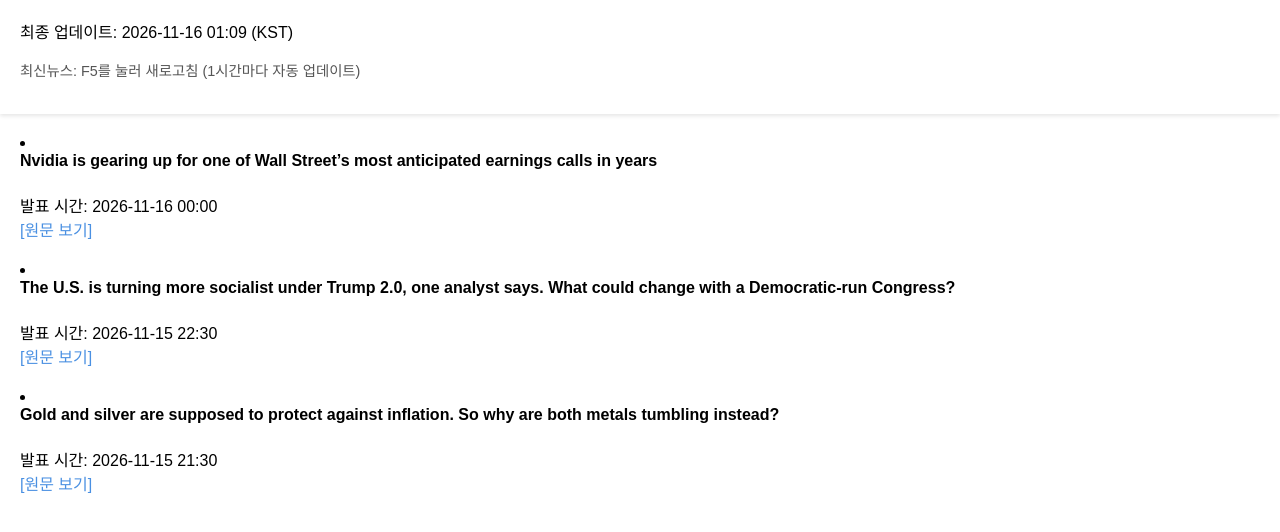
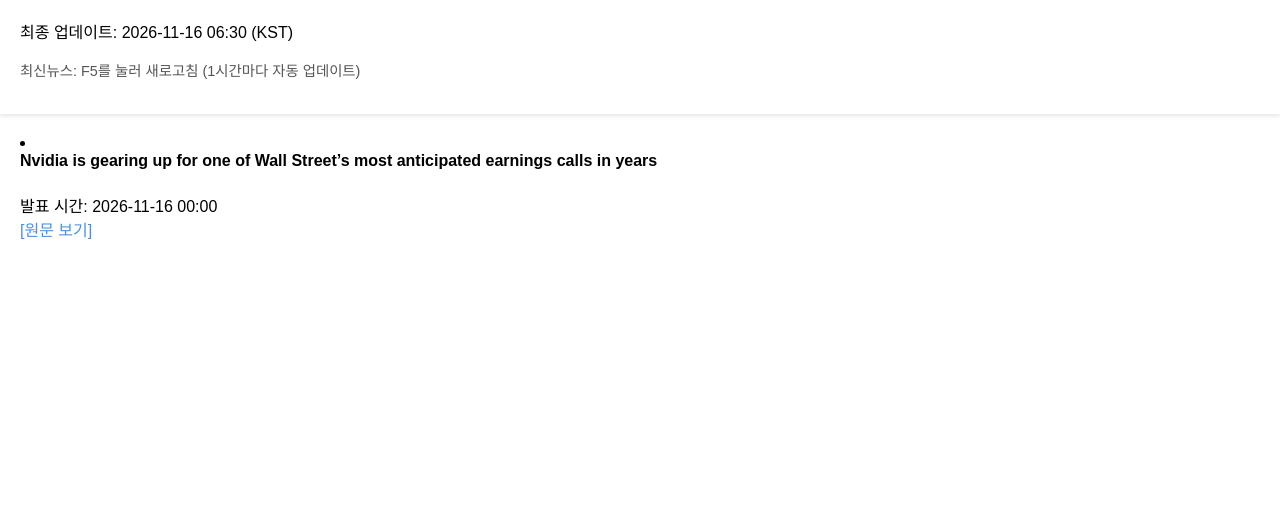
Before and after one commit to goma-news/goma-news, a plain HTML site: page goma_news_live_updated.html in a window 1280 px wide. Shown: the part 90-622 px from the top of the page. Drawn offline with Linux system fonts and the light colour scheme.

Commit message:
자동 업데이트: 뉴스 갱신

```diff
--- a/goma_news_live_updated.html
+++ b/goma_news_live_updated.html
@@ -17,7 +17,7 @@
 <body>
   <header>
     <h1>실시간 해외선물 뉴스</h1>
-    <p>최종 업데이트: 2026-11-16 01:09 (KST)</p>
+    <p>최종 업데이트: 2026-11-16 06:30 (KST)</p>
     <p style="font-size:0.9em; color:#555;">최신뉴스: F5를 눌러 새로고침 (1시간마다 자동 업데이트)</p>
   </header>
   <div class="news-container">
@@ -27,16 +27,6 @@
         발표 시간: 2026-11-16 00:00<br>
         <a href="https://www.marketwatch.com/story/nvidia-is-gearing-up-for-one-of-wall-streets-most-anticipated-earnings-calls-in-years-91855b1e?mod=mw_rss_topstories" target="_blank">[원문 보기]</a>
       </li>
-      <li>
-        <strong>The U.S. is turning more socialist under Trump 2.0, one analyst says. What could change with a Democratic-run Congress?</strong><br>
-        발표 시간: 2026-11-15 22:30<br>
-        <a href="https://www.marketwatch.com/story/the-u-s-is-turning-more-socialist-under-trump-2-0-one-analyst-says-what-could-change-with-a-democratic-run-congress-95d7ff17?mod=mw_rss_topstories" target="_blank">[원문 보기]</a>
-      </li>
-      <li>
-        <strong>Gold and silver are supposed to protect against inflation. So why are both metals tumbling instead?</strong><br>
-        발표 시간: 2026-11-15 21:30<br>
-        <a href="https://www.marketwatch.com/story/gold-and-silver-are-supposed-to-protect-against-inflation-so-why-are-both-metals-tumbling-instead-1735eca7?mod=mw_rss_topstories" target="_blank">[원문 보기]</a>
-      </li>
 
     </ul>
   </div>
```
